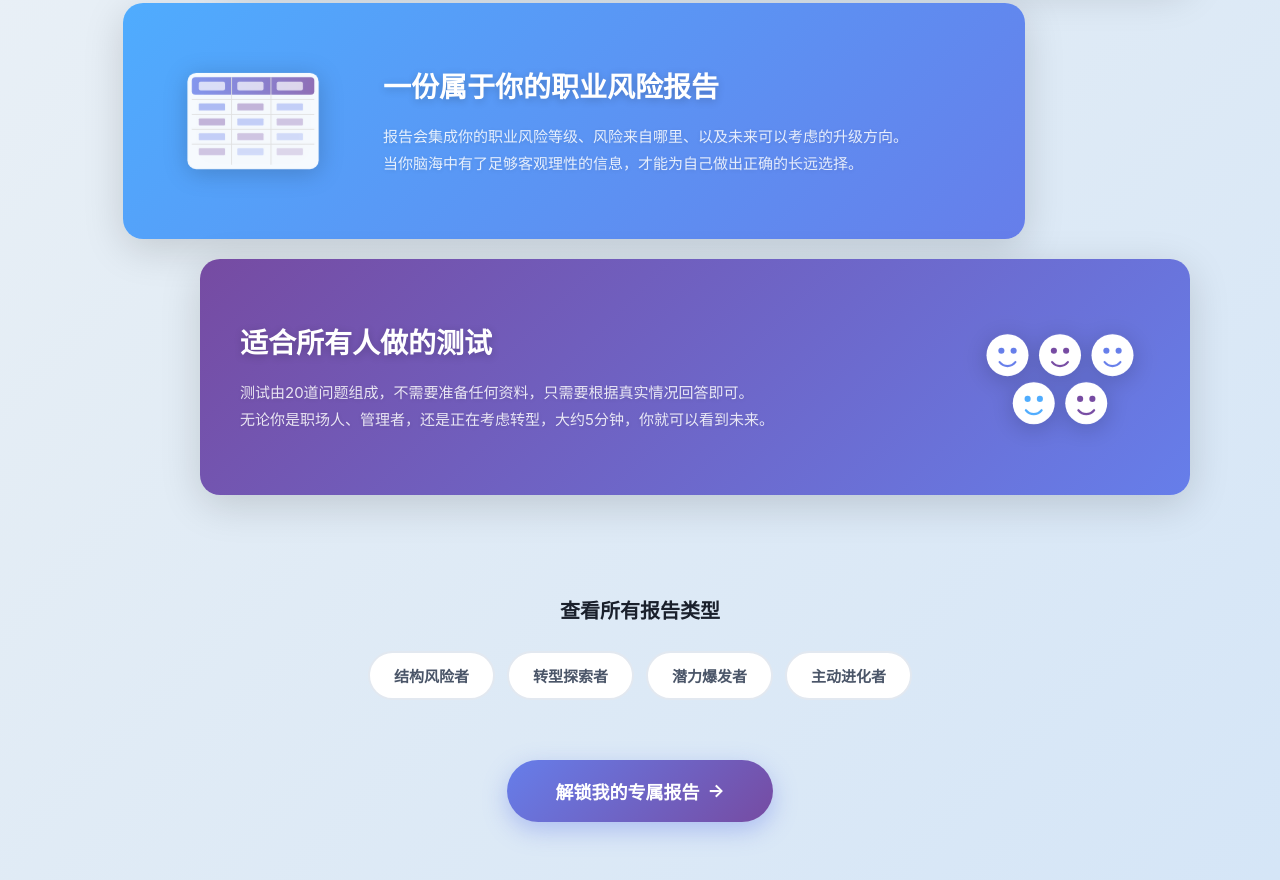
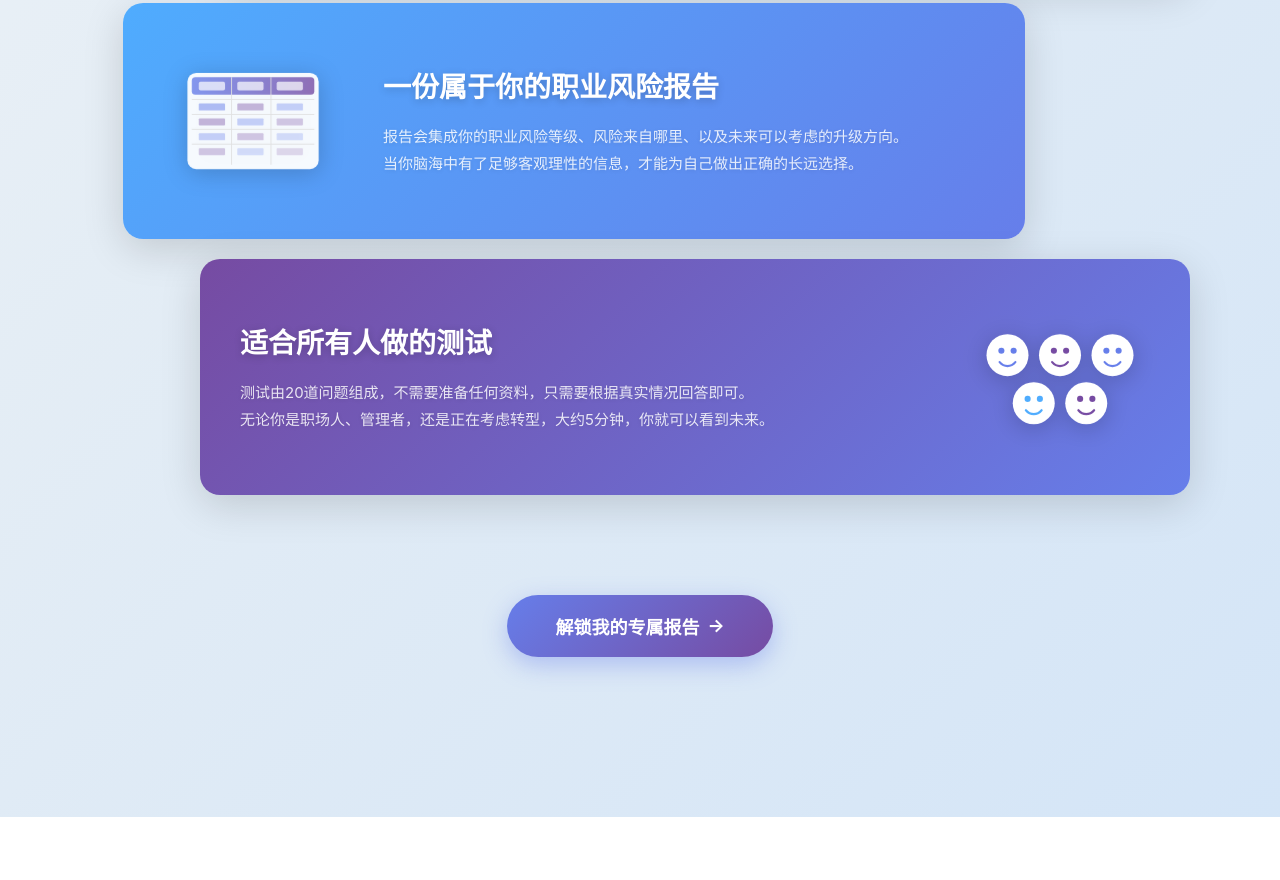
Before and after one commit to janewwj995-commits/ai-career-assessment, a website: page index.html in a window 1280 px wide. Shown: the part 1363-2243 px from the top of the page. After the commit the page ends 2180 px from the top, so only its background shows below. Drawn offline with Linux system fonts and the light colour scheme.

Commit message:
删除首页查看所有报告类型入口

```diff
--- a/index.html
+++ b/index.html
@@ -274,17 +274,6 @@
                     </div>
                 </section>
 
-                <!-- 报告预览按钮 -->
-                <div class="report-preview-section">
-                    <h3 class="preview-title">查看所有报告类型</h3>
-                    <div class="preview-buttons">
-                        <button class="preview-btn" onclick="previewReport('结构风险者')">结构风险者</button>
-                        <button class="preview-btn" onclick="previewReport('转型探索者')">转型探索者</button>
-                        <button class="preview-btn" onclick="previewReport('潜力爆发者')">潜力爆发者</button>
-                        <button class="preview-btn" onclick="previewReport('主动进化者')">主动进化者</button>
-                    </div>
-                </div>
-
                 <!-- 底部测试按钮 -->
                 <div class="bottom-cta-section">
                     <button id="bottomStartQuiz" class="cta-button">
```
